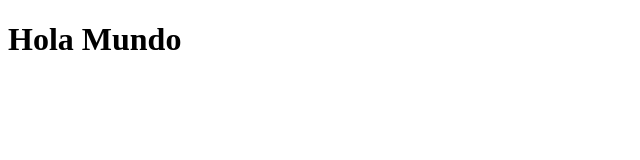
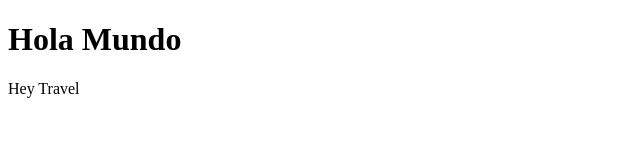
Before and after one commit to Mikepro1211/git-course-test, a plain HTML site: page index.html in a window 1280 px wide. Shown: the full height of the page, 0-640 px from the left. Drawn offline with Linux system fonts and the light colour scheme.

Commit message:
Este es un cambio en index.html

```diff
--- a/index.html
+++ b/index.html
@@ -8,6 +8,7 @@
 </head>
 <body>
     <h1>Hola  Mundo</h1>
+    <p>Hey  Travel</p>
     <script>
          console.log("Hola mundo Esta es una funcion html ")
     </script>
```
